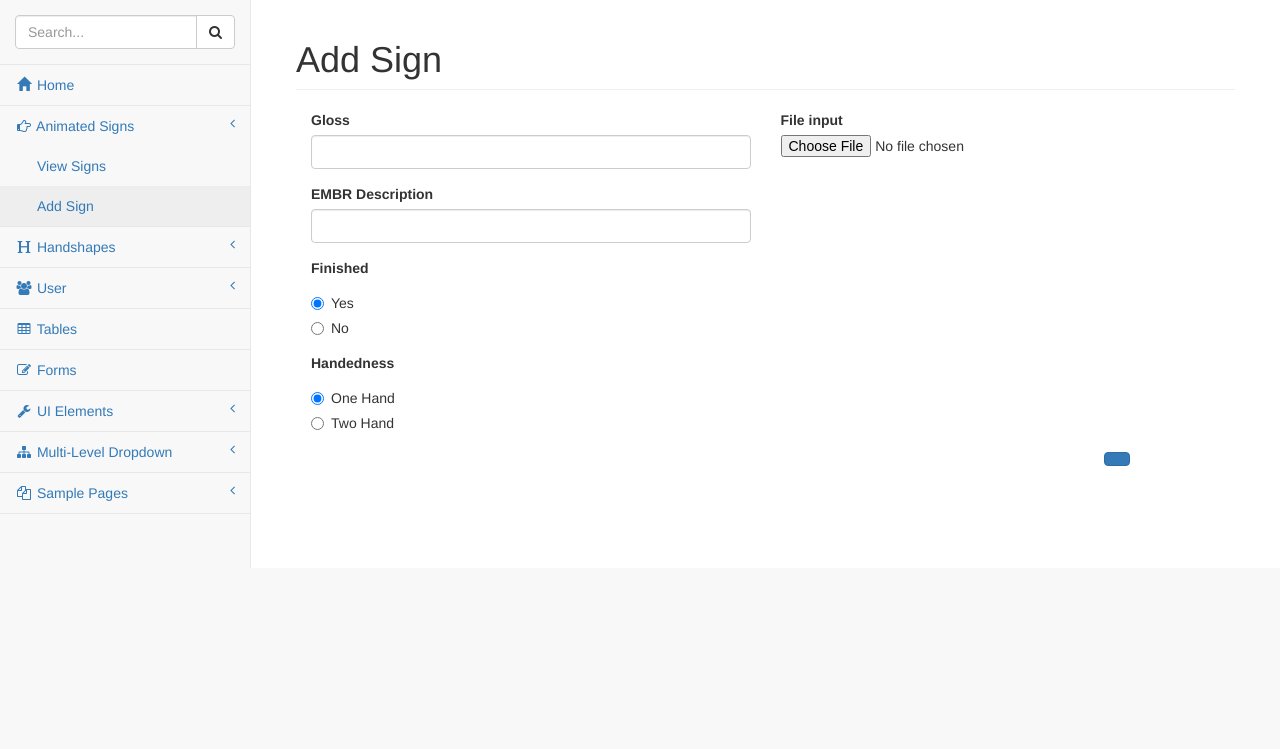
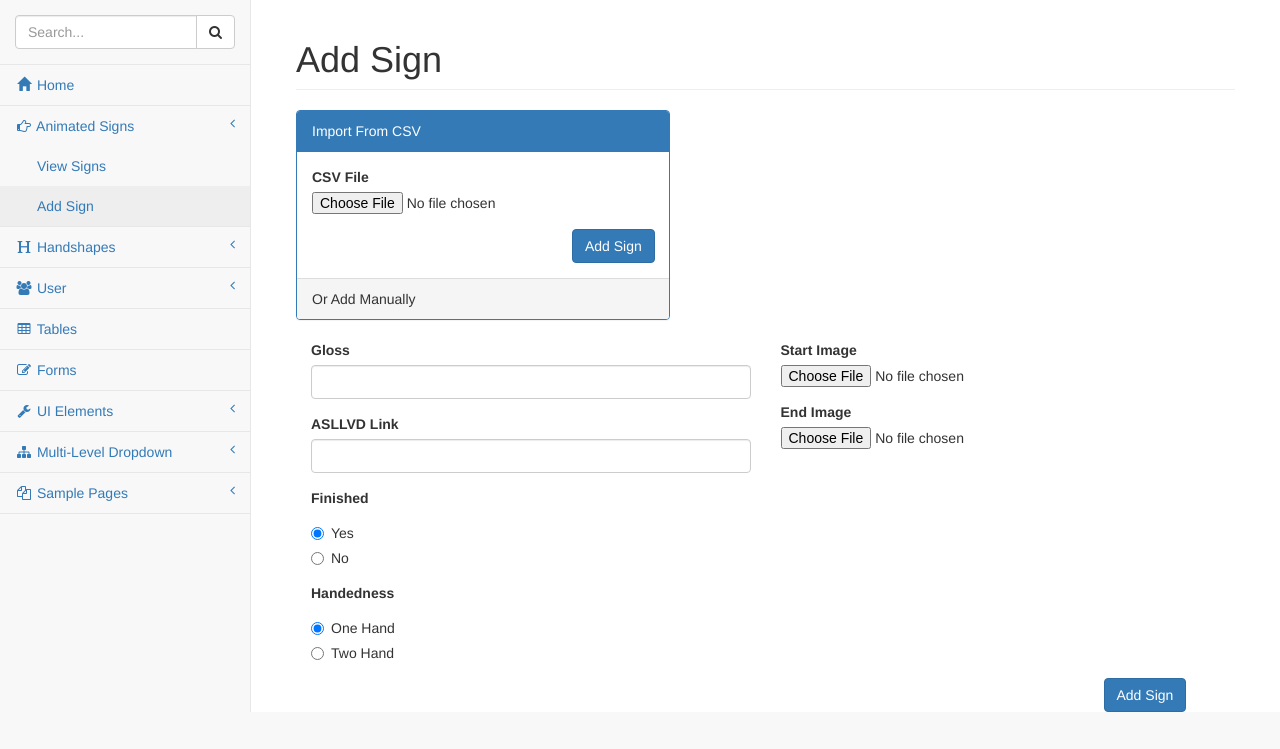
Before and after one commit to macwilly/Netbeans_Projects, a PHP site: page /pages/sign.php?type=1 in a window 1280 px wide. Shown: the part 51-800 px from the top of the page. Run offline with PHP 8.4, Linux system fonts and the light colour scheme; a user stored in the database is signed in; data that the repository does not hold is empty.

Commit message:
More sign pages
Started to form for adding a sign

```diff
--- a/css/custom.css
+++ b/css/custom.css
@@ -8,4 +8,4 @@ and open the template in the editor.
     Author     : mackenzie
 */
 
-/* login.php*/
+/* sign.php*/
--- a/include/signAddForm.inc.php
+++ b/include/signAddForm.inc.php
@@ -1,12 +1,39 @@
+<div class="row">
+    <div class="col-lg-5 col-md-6 col-sm-8">
+        <div class="panel panel-primary">
+            <div class="panel-heading">
+                Import From CSV
+            </div>
+            <div class="panel-body">
+                <form name="signCSV" id="signCSV" enctype="multipart/form-data" method="POST" action="">
+                    <div class="form-group">
+                        <label>CSV File</label>
+                        <input name="csvFile" type="file">
+                    </div>
+                    <input type="hidden" name="csv" value="yes"/>
+                    <div class="row">
+                        <div class="pull-right">
+                            <button type="button" id="signCSVButton" style="margin-right: 1em" onclick="return <?php echo $jsCheck; ?>" class="btn btn-primary"><?php echo $addEdit_button; ?></button>
+                        </div>
+                    </div>
+                </form>
+            </div>
+            <div class="panel-footer">
+                Or Add Manually
+            </div>
+        </div>
+    </div>
+</div>
+
 <form name="signInput" id="signInputId" enctype="multipart/form-data"  method="POST" action="">
     <div class="col-lg-6">
         <div class="form-group" id="gloss-container">
             <label class="control-label">Gloss</label>
-            <input class="form-control" name="inputHSDescription" id="inputgloss" placeholder="">
+            <input class="form-control" name="inputgloss" id="inputgloss" placeholder="">
         </div>
-        <div class="form-group" id="EMBR-description-container">
-            <label class="control-label">EMBR Description</label>
-            <input class="form-control" name="inputHSEMBRDescription" id="inputHSEMBRDescription" placeholder="">
+        <div class="form-group" id="asllvd-container">
+            <label class="control-label">ASLLVD Link</label>
+            <input class="form-control" name="inputasllvd" id="inputasllvd" placeholder="">
         </div>
         <div class="form-group" id="finished-container">
             <label class="control-label">Finished</label>
@@ -37,14 +64,19 @@
     </div>
     <div class="col-lg-6">
         <div class="form-group">
-            <label>File input</label>
-            <input name="handshapeImage" type="file">
+            <label>Start Image</label>
+            <input name="startImage" type="file">
+        </div>
+        <div class="form-group">
+            <label>End Image</label>
+            <input name="endImage" type="file">
         </div>
     </div>
     <div class="row">
         <div class="col-lg-2 col-lg-offset-10 col-md-2 col-md-offset-10 col-sm-3 col-sm-offset-9 col-xs-3 col-xs-9 ">
-            <button type="button" onclick="return <?php echo $jsCheck; ?>" class="btn btn-primary"><?php echo $handshapeAddEdit; ?></button>
+            <button type="button" onclick="return <?php echo $jsCheck; ?>" class="btn btn-primary"><?php echo $addEdit_button; ?></button>
         </div>
     </div>
+    <input type="hidden" name="csv" value="no"/>
     <input type="hidden" name="insertEdit" id="insertEdit" value="<?php echo $ie; ?>">
 </form>
--- /dev/null
+++ b/js/signFormCheck.js
@@ -0,0 +1,7 @@
+function doSignCreate(){
+
+}
+
+function doSignEdit(){
+
+}
--- a/pages/sign.php
+++ b/pages/sign.php
@@ -5,18 +5,25 @@ $type = filter_input(INPUT_GET, "type", FILTER_VALIDATE_INT);
 if ($type == 1) {
     $page_header = "Add Sign";
     $page_include = "../include/signAddForm.inc.php";
+    $addEdit_button = "Add Sign";
+    $jsCheck = "doSignCreate()";
+    $ie=1;
 } elseif ($type == 2) {
     $page_header = "Edit "; //. $signName;
     $page_include = "../include/signEditForm.inc.php";
+    $addEdit_button = "Add Sign";
+    $jsCheck = "doSignEdit()";
+    $ie=2;
 } elseif ($type == 3) {
     $page_header = "Sign Name"; //$signName;
     $page_include = "../include/signView.inc.php";
+    $addEdit_button = "Add Sign"; //this will be used to link to edit the sign
 }
 ?>
 <div id="wrapper">
 
     <!-- Navigation -->
-<?php include '../include/navigation.inc.php'; ?>
+    <?php include '../include/navigation.inc.php'; ?>
 
     <!-- Page Content -->
     <div id="page-wrapper">
@@ -24,9 +31,13 @@ if ($type == 1) {
             <div class="row">
                 <div class="col-lg-12">
                     <h1 class="page-header"><?php echo $page_header; ?></h1>
-<?php
-include $page_include;
-?>
+                </div>
+                <!-- /.col-lg-12 -->
+            </div>
+            <!-- /.row -->
+            <div class="row">
+                <div class="col-lg-12">
+                    <?php include $page_include; ?>
                 </div>
                 <!-- /.col-lg-12 -->
             </div>
@@ -41,4 +52,5 @@ include $page_include;
 
 <!-- jQuery -->
 <?php include '../include/bottom_jquery.inc.php'; ?>
+<script src="../js/signFormCheck.js" type="text/javascript"></script>
 <?php include '../include/footer.inc.php'; ?>
```
